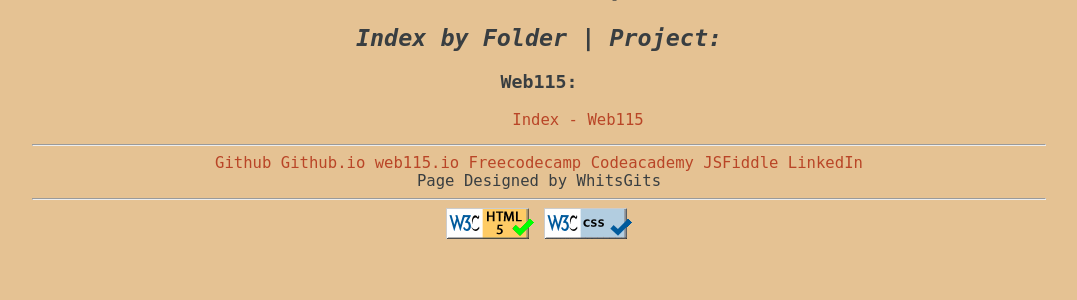
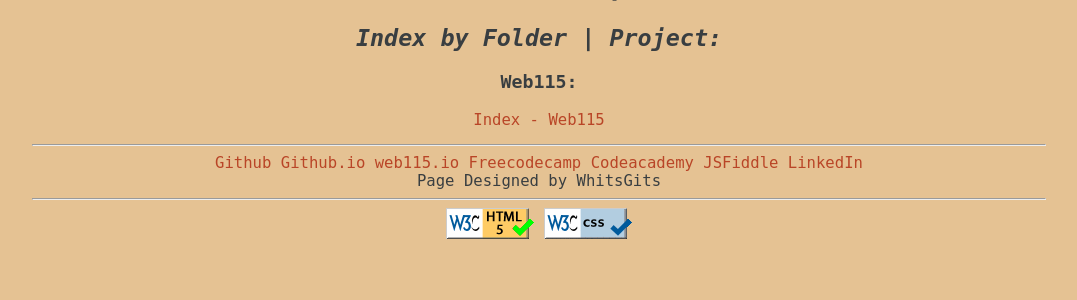
Before and after one commit to gwhitle/gwhitle.github.io, a PHP site: page / in a window 1280 px wide. Shown: the part 65-365 px from the top of the page, without its empty margins (101-1178 px from the left). Run offline with PHP 8.4, Linux system fonts and the light colour scheme.

Commit message:
fixed li width
fixed li width

```diff
--- a/web115/styles/default.css
+++ b/web115/styles/default.css
@@ -42,5 +42,9 @@ figcaption.waterfallImg {
 }
 
 ul.web115Index {
-list-style: none;
+    list-style: none;
 }
+
+ul.web115Index li {
+    max-width: 25em
+}
```
